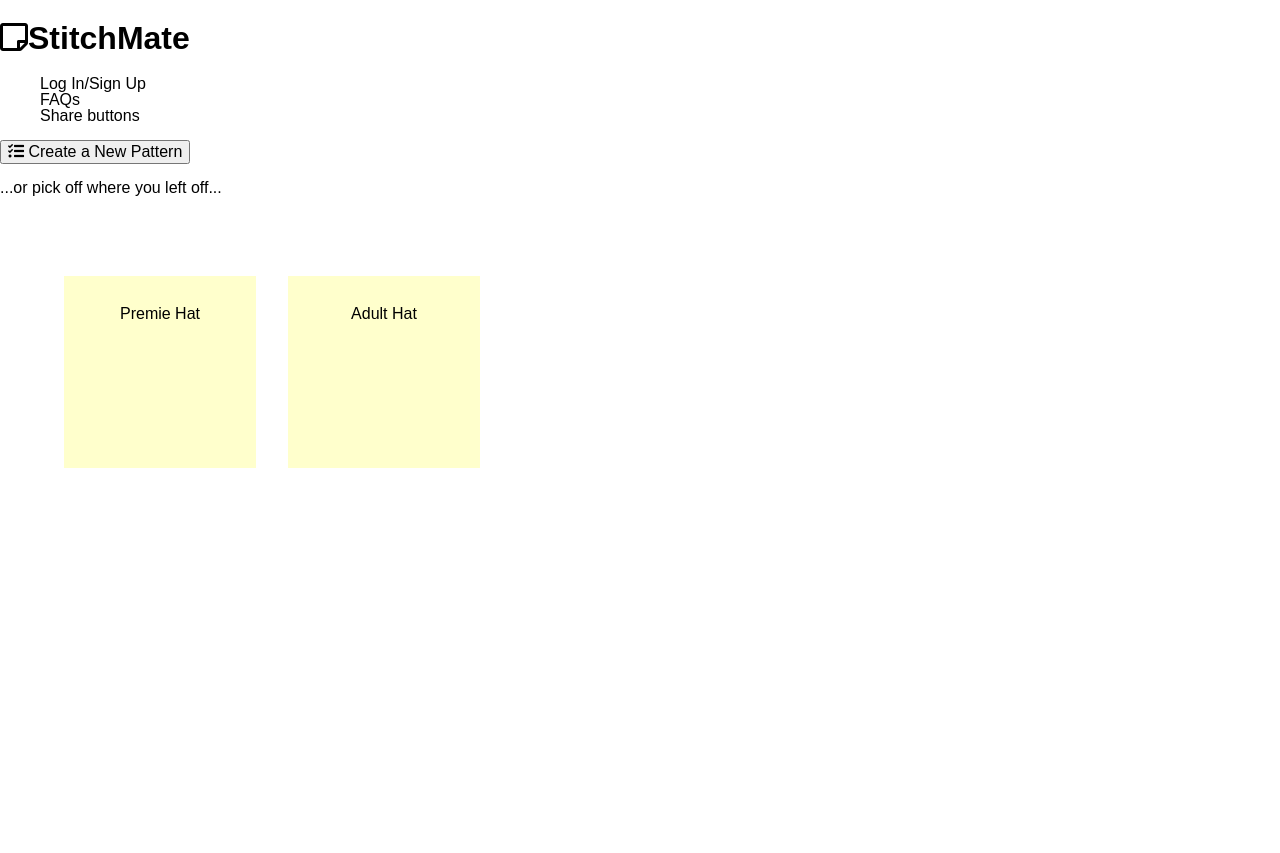
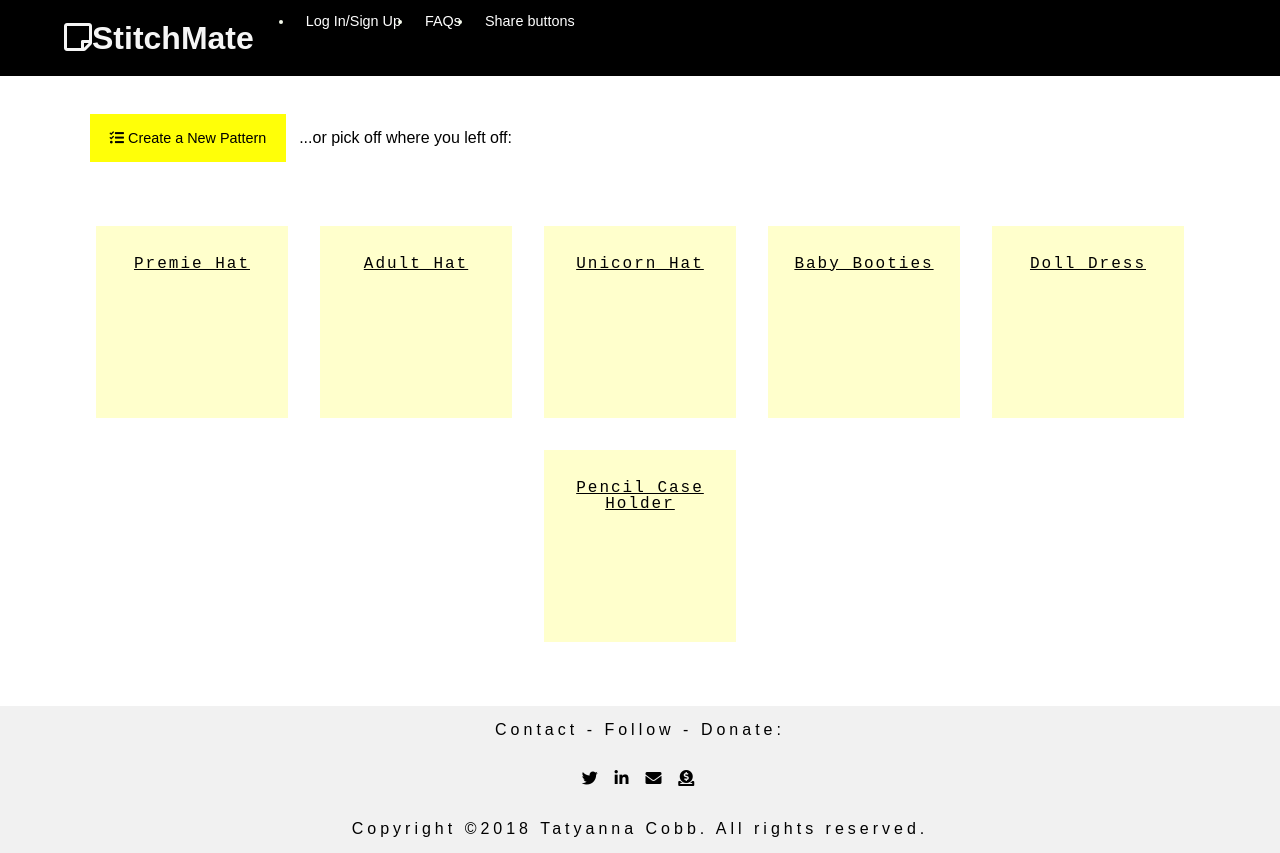
Before and after one commit to TatyCat/stitchmate, a React (Create React App) app: page / in a window 1280 px wide. Before the commit the page ends 821 px from the top, so only its background shows below. Built offline with nearby package versions, Linux system fonts and the light colour scheme.

Commit message:
Changed bottom donation icon

```diff
--- a/src/App.js
+++ b/src/App.js
@@ -1,17 +1,19 @@
 import React, { Component } from 'react'
-import Menu from './components/Menu'
+import Nav from './components/Nav'
 // import Landing from './components/Landing'
 // import LogIn from './components/LogIn'
 import HomeProfile from './components/HomeProfile'
+import Footer from './components/Footer'
 
 class App extends Component {
   render() {
     return (
       <>
-        <Menu />
+        <Nav />
         {/* <Landing /> */}
         {/* <LogIn /> */}
         <HomeProfile />
+        <Footer />
       </>
     )
   }
--- /dev/null
+++ b/src/components/Footer.js
@@ -0,0 +1,25 @@
+import React, { Component } from 'react';
+
+class Footer extends Component {
+  render() {
+    return (
+      <>
+        <footer>
+          <p>Contact - Follow - Donate:</p>
+          <p>
+            <a href="https://twitter.com/DevTaty" target="_blank"><i class="w3-margin-right fab fa-twitter"></i></a>
+            <a href="https://www.linkedin.com/in/tatyannac/" target="_blank"><i class="w3-margin-right fab fa-linkedin-in"></i></a>
+            <a href="mailto:tatyanna.cobb@gmail.com" target="_blank"><i class="w3-margin-right fas fa-envelope"></i></a>
+            <a href="https://paypal.me/DevTatyanna"><i class="fas fa-donate"></i>
+            </a>
+          </p>
+
+          <p class="w3-small w3-wide">Copyright &copy;2018 Tatyanna Cobb. All rights reserved. </p>
+        </footer>
+
+      </>
+    );
+  }
+}
+
+export default Footer;
--- a/src/components/HomeProfile.js
+++ b/src/components/HomeProfile.js
@@ -4,9 +4,9 @@ class HomeProfile extends Component {
   render() {
     return (
       <>
-        <header>
+        <header id="home-page-pattern-header">
           <button><i class="fas fa-tasks"></i> Create a New Pattern</button>
-          <p>...or pick off where you left off...</p>
+          <p>...or pick off where you left off:</p>
         </header>
         <article id="home-page-patterns">
           <ul>
@@ -15,6 +15,18 @@ class HomeProfile extends Component {
             </li>
             <li>
               <a href="#"><h2>Adult Hat</h2></a>
+            </li>
+            <li>
+              <a href="#"><h2>Unicorn Hat</h2></a>
+            </li>
+            <li>
+              <a href="#"><h2>Baby Booties</h2></a>
+            </li>
+            <li>
+              <a href="#"><h2>Doll Dress</h2></a>
+            </li>
+            <li>
+              <a href="#"><h2>Pencil Case Holder</h2></a>
             </li>
           </ul>
         </article>
--- a/src/components/Menu.js
+++ /dev/null
@@ -1,19 +0,0 @@
-import React, { Component } from 'react'
-
-class Menu extends Component {
-  render() {
-    return (
-      <nav>
-        <h1>
-          <i className="far fa-sticky-note"></i>StitchMate</h1>
-        <ul>
-          <li>Log In/Sign Up</li>
-          <li>FAQs</li>
-          <li>Share buttons</li>
-        </ul>
-      </nav>
-    )
-  }
-}
-
-export default Menu
--- /dev/null
+++ b/src/components/Nav.js
@@ -0,0 +1,23 @@
+import React, { Component } from 'react'
+
+class Nav extends Component {
+  render() {
+    return (
+      <nav>
+        <h1>
+          <i className="far fa-sticky-note"></i>StitchMate
+        </h1>
+        <ul>
+          <li><a href="#">Log In/Sign Up</a></li>
+          <li><a href="#">FAQs</a></li>
+          <li><a href="#">Share buttons</a></li>
+        </ul>
+
+
+
+      </nav>
+    )
+  }
+}
+
+export default Nav
--- a/src/index.css
+++ b/src/index.css
@@ -1,5 +1,6 @@
 /* Font */
 
+@import url('https://fonts.googleapis.com/css?family=Raleway');
 /* General */
 
 :root {
@@ -8,6 +9,7 @@
 
 html {
   height: 100%;
+  font-family: 'Raleway', Verdana, Geneva, sans-serif;
 }
 
 body {
@@ -15,12 +17,45 @@ body {
   min-height: 100%;
 }
 
-* {
+button {
+  cursor: pointer;
+}
+
+/* --------- Header */
+
+nav {
+  background-color: #000;
+  display: flex;
+  white-space: pre;
+  overflow: hidden;
+}
+
+nav ul li a:link, nav ul li a:visited {
+  color: white;
   text-decoration: none;
 }
 
-button {
-  cursor: pointer;
+nav h1 {
+  margin-left: 5vw;
+  color: whitesmoke;
+}
+
+nav ul {
+  color: #f4f9eb;
+  white-space: pre;
+  font-size: calc(1vh + .5vw);
+  display: flex;
+  flex-wrap: nowrap;
+  text-decoration: none;
+}
+
+nav li {
+  padding: 0 1.5vh;
+}
+
+nav ul li {
+  text-decoration: none !important;
+  text-decoration-style: none;
 }
 
 /* --------- Log In PG */
@@ -35,18 +70,37 @@ button {
 
 /* --------- Home Profile */
 
+#home-page-pattern-header {
+  margin: 0 7vw;
+  margin-top: 3vw;
+  display: flex;
+  flex-direction: wrap;
+}
+
+#home-page-pattern-header button {
+  border: none;
+  display: inline-block;
+  vertical-align: middle;
+  text-decoration: none;
+  background-color: #ffff08;
+  white-space: nowrap;
+  margin-right: 1.6vh;
+  padding: 0 2.5vh;
+  font-size: calc(1vh + .5vw);
+}
+
+/* POST IT NOTE CARDS */
+
 #home-page-patterns h2, p {
   font-size: 100%;
   font-weight: normal;
 }
 
-#home-page-patterns ul, li {
-  list-style: none;
-}
-
 #home-page-patterns ul {
-  overflow: hidden;
-  padding: 3em;
+  padding: 2em;
+  display: flex;
+  flex-flow: wrap;
+  justify-content: center;
 }
 
 #home-page-patterns ul li a {
@@ -61,13 +115,17 @@ button {
 
 #home-page-patterns ul li {
   margin: 1em;
-  float: left;
+  font-family: monospace;
+  letter-spacing: 2px;
+  list-style-type: none;
 }
 
-ul li a:hover, ul li a:focus {
-  -moz-box-shadow: 10px 10px 7px rgba(0, 0, 0, .7);
-  -webkit-box-shadow: 10px 10px 7px rgba(0, 0, 0, .7);
-  box-shadow: 10px 10px 7px rgba(0, 0, 0, .7);
+#home-page-patterns ul li a:hover, #home-page-patterns ul li a:focus {
+  /* list-style-type: none;
+  text-decoration: none; */
+  -moz-box-shadow: 5px 5px 7px rgba(55, 55, 55, 0.7);
+  -webkit-box-shadow: 5px 5px 7px rgba(55, 55, 55, 0.7);
+  box-shadow: 5px 5px 7px rgba(55, 55, 55, 0.7);
   -webkit-transform: scale(1.15);
   -moz-transform: scale(1.15);
   -o-transform: scale(1.15);
@@ -75,3 +133,40 @@ ul li a:hover, ul li a:focus {
   z-index: 5;
   cursor: pointer;
 }
+
+/* --------- Footer */
+
+footer {
+  background-color: #F1F1F1;
+  color: black;
+  text-align: center;
+  width: 100%;
+  margin-top: 16px;
+  letter-spacing: 4px;
+  overflow: hidden;
+  display: flex;
+  flex-flow: column;
+}
+
+footer p a i {
+  color: black;
+  padding: 0 .4rem;
+  overflow: hidden;
+}
+
+/*
+.stitchBorder {
+    width: 12pc;
+    border-bottom: #7e7e7e 2px dashed;
+    font-weight: 600;
+}
+
+#stepNumberDropDown{
+    width: 13%;
+    max-width: 14%;
+}
+
+.stepNumberCSS{
+    font-weight: 600;
+    font-size: 125.5%;
+} */
```
Also changed, not shown: src/components/Landing.js (+0 -10 lines).
